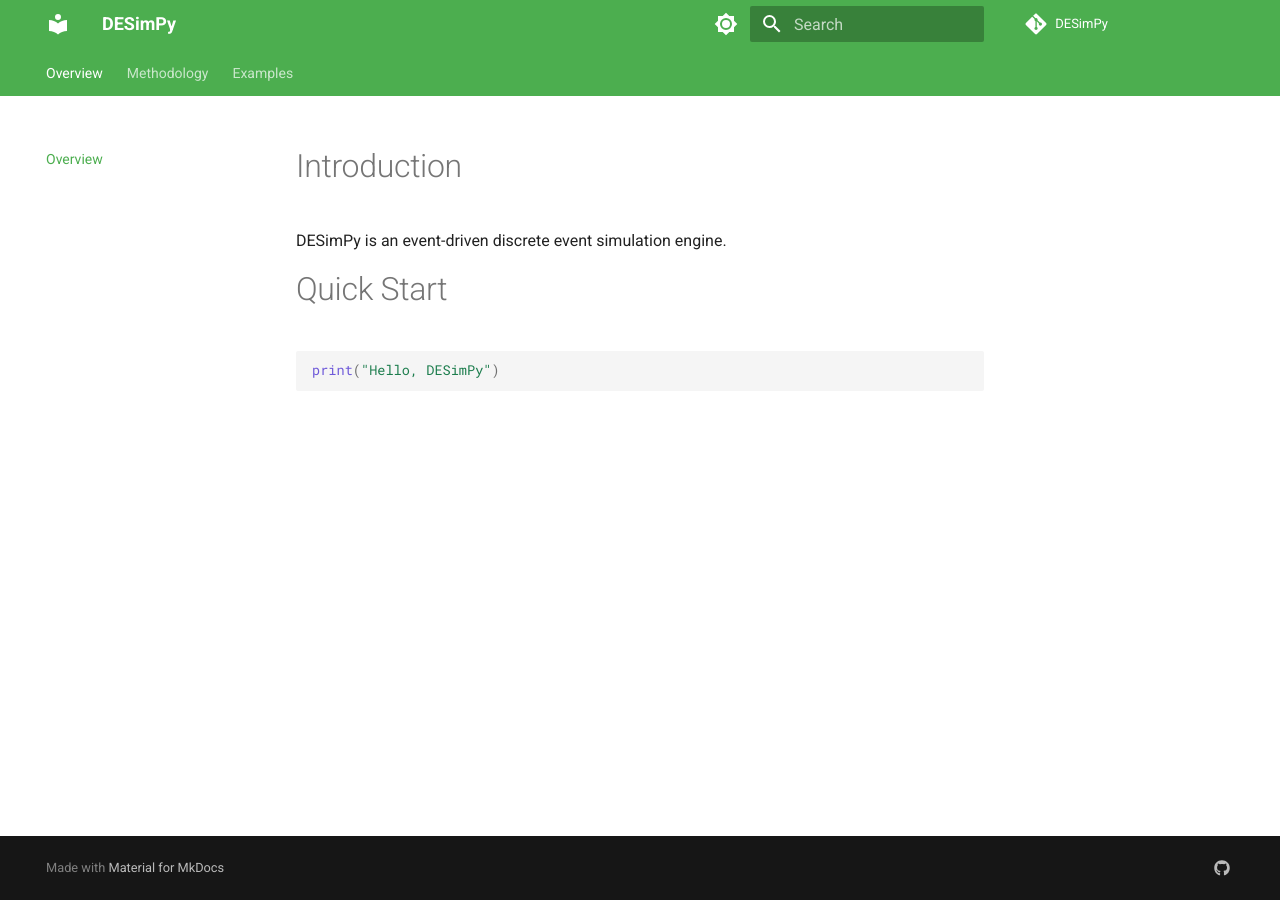
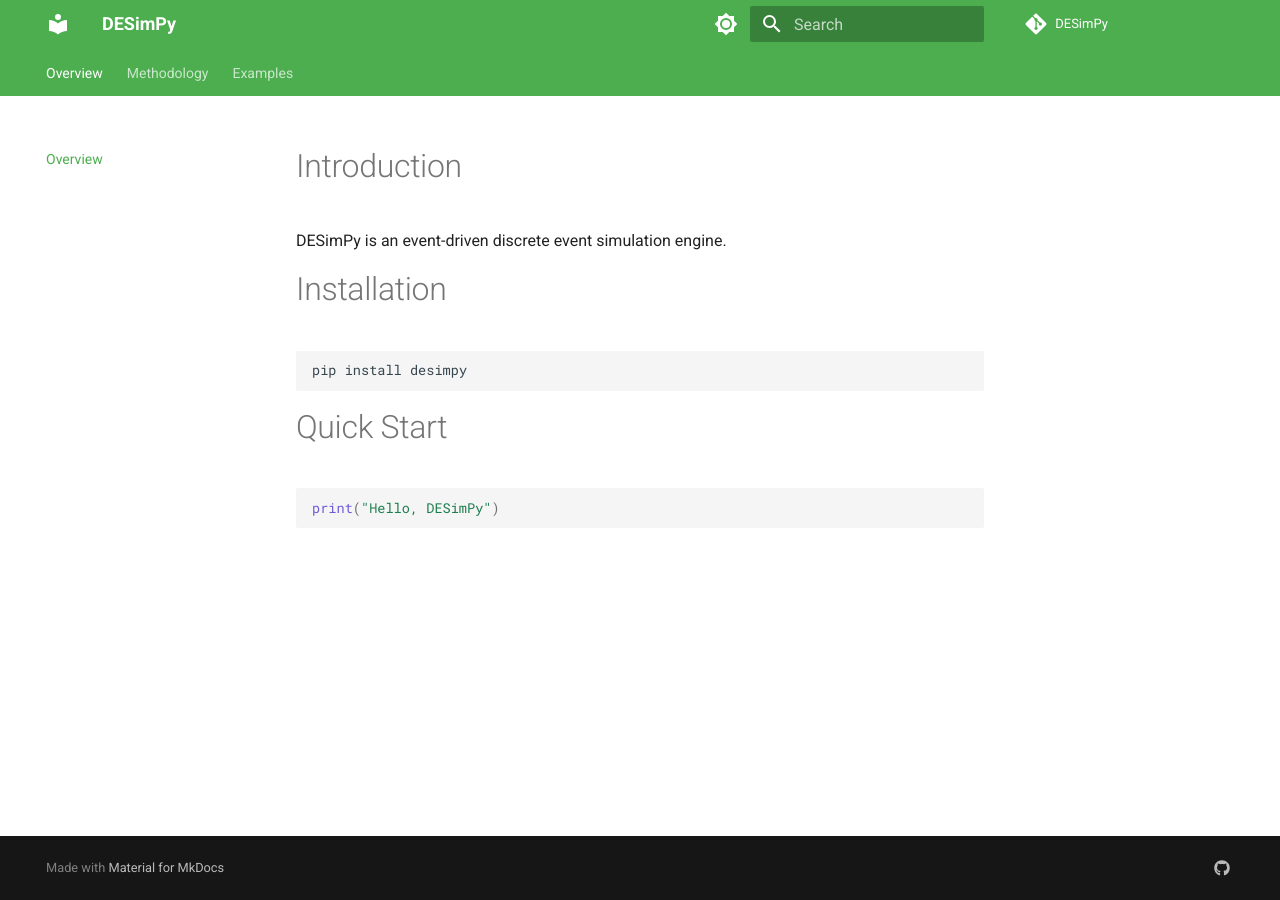
Before and after one commit to galenseilis/DESimpy, an MkDocs documentation site: the page built from docs/index.md, in a window 1280 px wide. Built offline with MkDocs 1.6.1 and Material for MkDocs 9.7.7, drawn with Linux system fonts in a browser that asks for light colours; comment, search, counter and statistics services are not loaded.

Commit message:
Update doc

````diff
--- a/docs/index.md
+++ b/docs/index.md
@@ -1,6 +1,12 @@
 # Introduction
 
 DESimPy is an event-driven discrete event simulation engine.
+
+# Installation
+
+```bash
+pip install desimpy
+```
 
 # Quick Start
 
````
